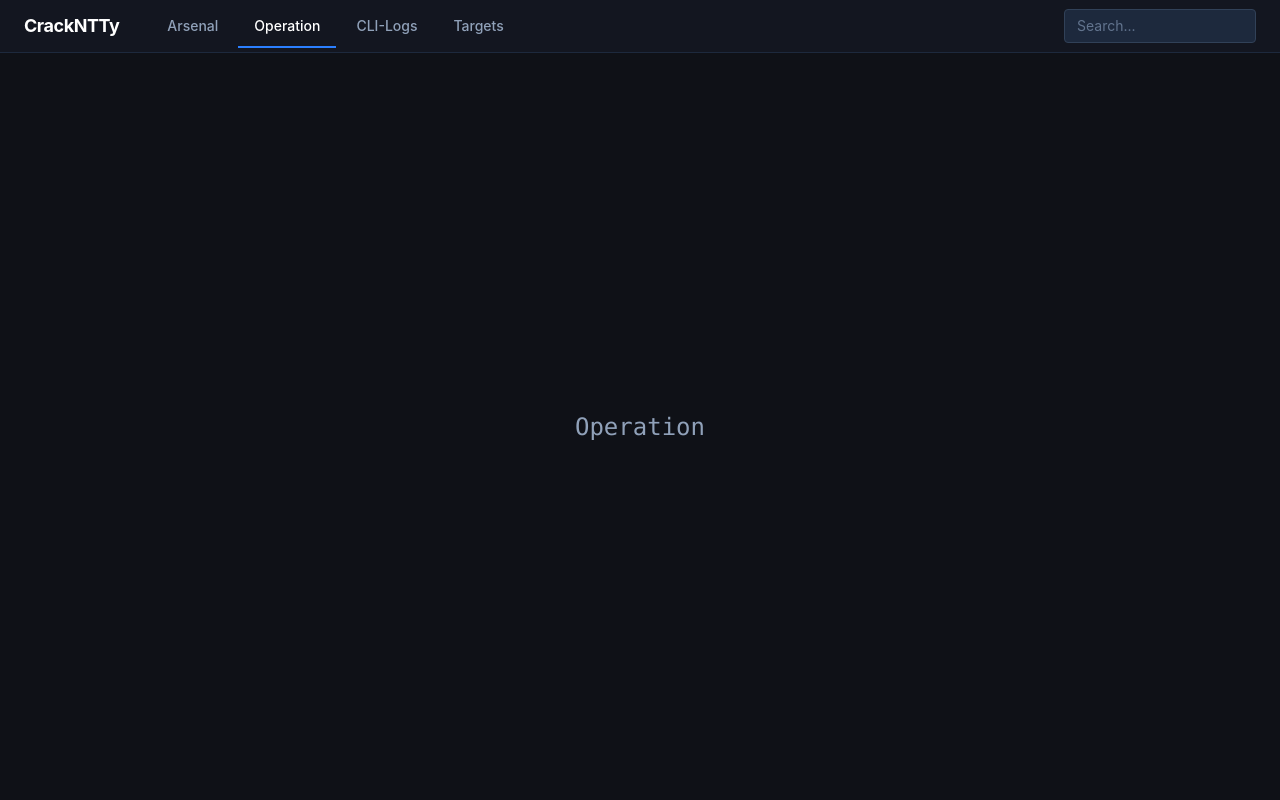
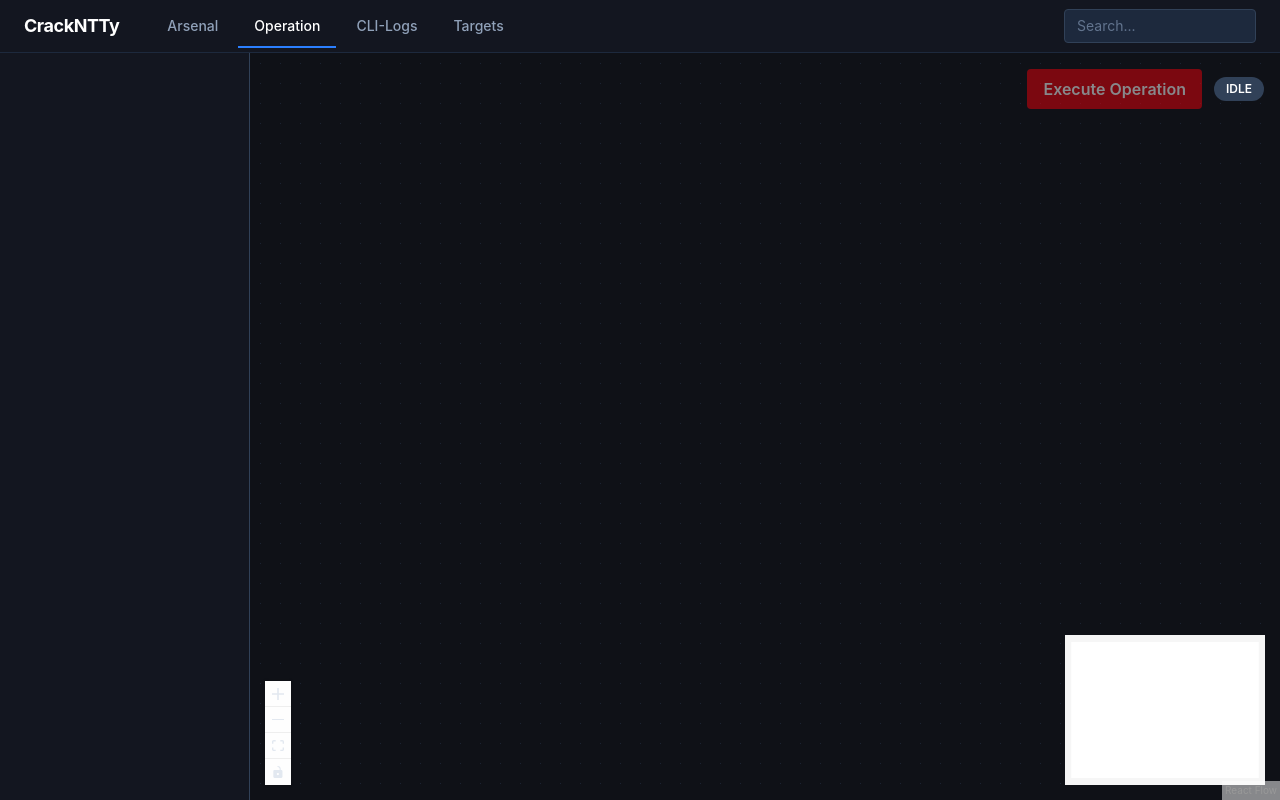
Before and after one commit to Designerpro13/CrackNTTy, a React (Vite) app: page / in a window 1280 px wide. Both pictures are taken after a click on the button "Operation". Built offline with nearby package versions, Linux system fonts and the light colour scheme.

Commit message:
feat(operation): wire up Operation view with ReactFlow canvas and sidebar

```diff
--- a/src/views/Operation.tsx
+++ b/src/views/Operation.tsx
@@ -1,7 +1,104 @@
+import { useState, useEffect, useCallback } from 'react'
+import {
+  ReactFlow,
+  Background,
+  Controls,
+  MiniMap,
+  BackgroundVariant,
+  type Connection,
+} from '@xyflow/react'
+import '@xyflow/react/dist/style.css'
+
+import { ToolSidebar } from '../components/ToolSidebar'
+import { ToolNode } from '../components/ToolNode'
+import OperationControls from '../components/OperationControls'
+import { useOperationStore } from '../stores/operationStore'
+import { toolSchemas } from '../schemas'
+import type { ToolSchema } from '../schemas/types'
+import { invoke } from '@tauri-apps/api/core'
+
+const nodeTypes = { toolNode: ToolNode }
+
 export default function Operation() {
+  const [availableTools, setAvailableTools] = useState<ToolSchema[]>([])
+
+  const { nodes, edges, onNodesChange, onEdgesChange, addEdge, status } =
+    useOperationStore()
+
+  // Check tool availability on mount
+  useEffect(() => {
+    async function checkTools() {
+      const available: ToolSchema[] = []
+
+      await Promise.all(
+        toolSchemas.map(async (schema) => {
+          try {
+            const exists = await invoke<boolean>('check_tool_exists', {
+              path: schema.path,
+            })
+            if (exists) available.push(schema)
+          } catch {
+            // Tool not found — skip
+          }
+        }),
+      )
+
+      setAvailableTools(available)
+    }
+
+    checkTools()
+  }, [])
+
+  const handleConnect = useCallback(
+    (params: Connection) => {
+      if (!params.source || !params.target) return
+      addEdge({
+        id: `e-${params.source}-${params.target}`,
+        source: params.source,
+        target: params.target,
+        sourceHandle: params.sourceHandle ?? undefined,
+        targetHandle: params.targetHandle ?? undefined,
+      })
+    },
+    [addEdge],
+  )
+
   return (
-    <div className="flex-1 flex items-center justify-center">
-      <h1 className="text-2xl font-mono text-slate-400">Operation</h1>
+    <div className="flex flex-row h-full w-full">
+      {/* Left sidebar */}
+      <ToolSidebar tools={availableTools} />
+
+      {/* Right: ReactFlow canvas */}
+      <div className="flex-1 relative">
+        <ReactFlow
+          nodes={nodes}
+          edges={edges}
+          onNodesChange={onNodesChange}
+          onEdgesChange={onEdgesChange}
+          onConnect={handleConnect}
+          nodeTypes={nodeTypes}
+          fitView
+        >
+          <Background
+            variant={BackgroundVariant.Dots}
+            color="#1e293b"
+            gap={20}
+          />
+          <Controls />
+          <MiniMap />
+        </ReactFlow>
+
+        {/* Operation controls overlay */}
+        <div className="absolute top-4 right-4 z-10">
+          <OperationControls
+            status={status}
+            onExecute={() =>
+              useOperationStore.getState().executeOperation()
+            }
+            disabled={nodes.length === 0}
+          />
+        </div>
+      </div>
     </div>
   )
 }
```
